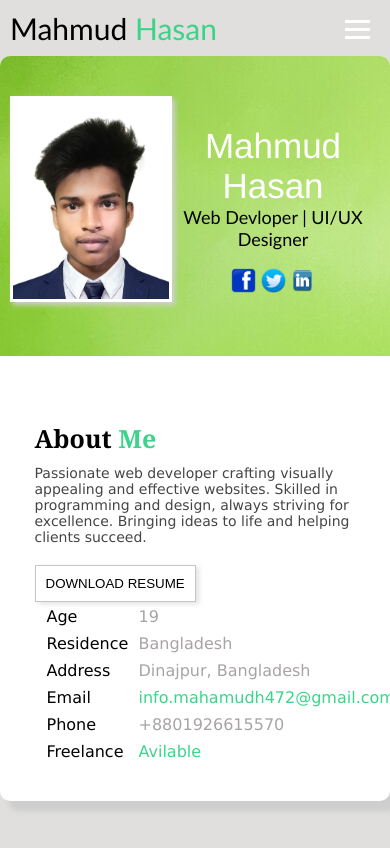
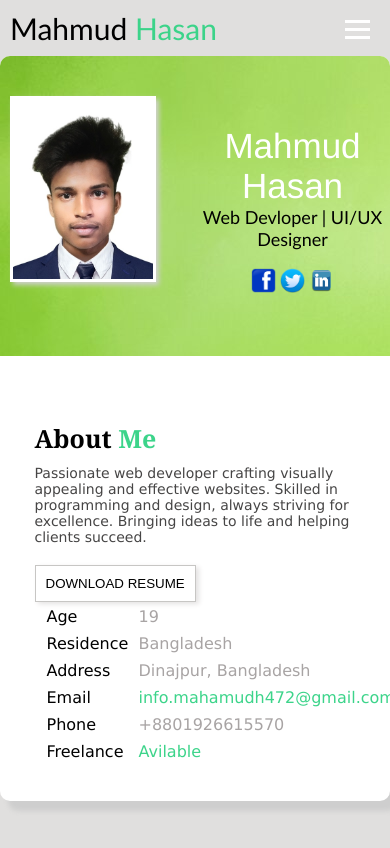
Before and after one commit to mahamudh472/portfolio-old, a plain HTML site: page index.html in a window 390 px wide. Drawn offline with Linux system fonts and the light colour scheme.

Commit message:
Add files via upload

```diff
--- a/style/style.css
+++ b/style/style.css
@@ -213,7 +213,13 @@ hr{
 }
 @media screen and (max-width:1000px) {
     .title{
-        font-size: 15px;
+        font-size: 12px;
+    }
+    .profile-img{
+        height: 180px !important;
+    }
+    .name-area{
+        width: 50% !important;
     }
 
 }
```
